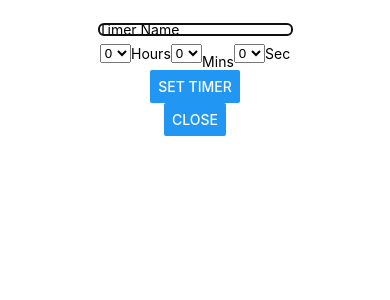
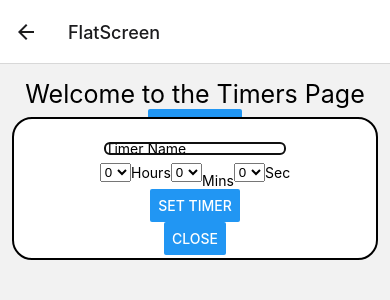
Before and after one commit to hadar-g/TimeBox, a React Native app: screen /FlatScreen in a window 390 px wide. Both pictures are taken after a click on the button "ADD TIMER". Shown: the top 300 px of the page. Built offline with nearby package versions, Linux system fonts and the light colour scheme.

Commit message:
make modal better

```diff
--- a/components/TimerInput.js
+++ b/components/TimerInput.js
@@ -32,11 +32,12 @@ const TimerInput = (props) => {
 
 
     return(
-    <View>
+    <View style = {styles.inputScreen}>
             <Button title ="Add Timer" onPress={() => setModalVisible(true)}/>
         <Modal
             visible={modalVisible}
-            animationType="slide">
+            animationType="slide"
+            transparent = {true}>
         <View style = {styles.modal}>
                <TextInput
                style = {styles.textInputContainerTwo}
@@ -117,10 +118,17 @@ const styles = StyleSheet.create({
           alignItems: 'center'
     },
     modal: {
+        borderWidth: 2,
+        borderRadius: 20,
+        margin: '3%',
+        marginTop: '30%',
         flexDirection: 'column',
         justifyContent: 'center',
         alignItems: 'center',
-        padding: 0
+        padding: 0,
+        backgroundColor: 'white'
+    },
+    inputScreen: {
     }
 });
 
```
